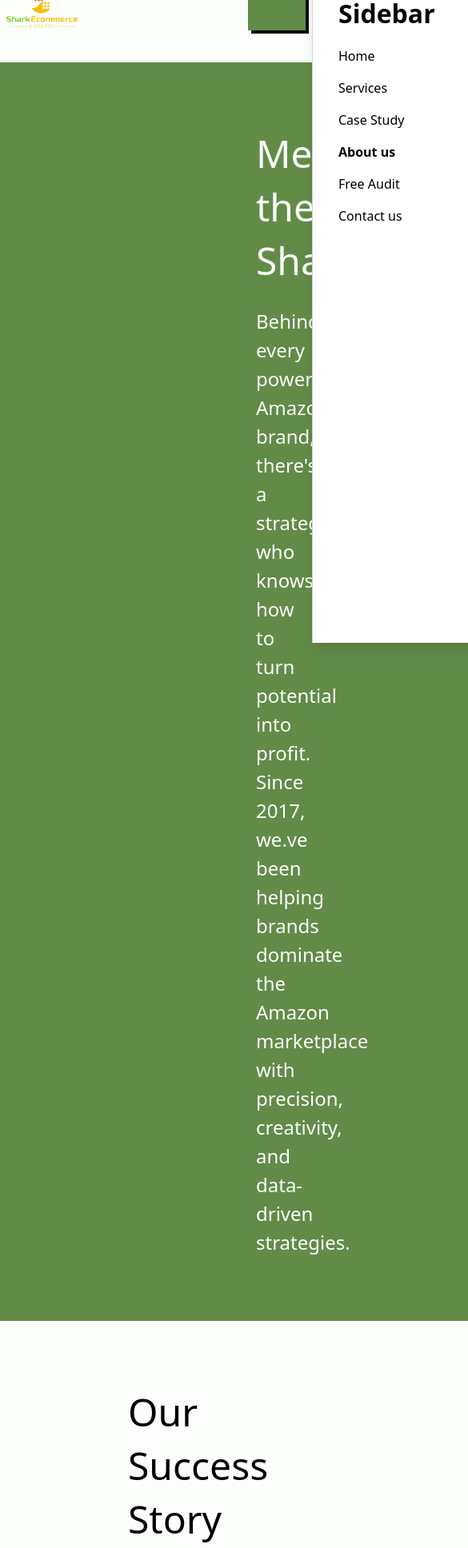
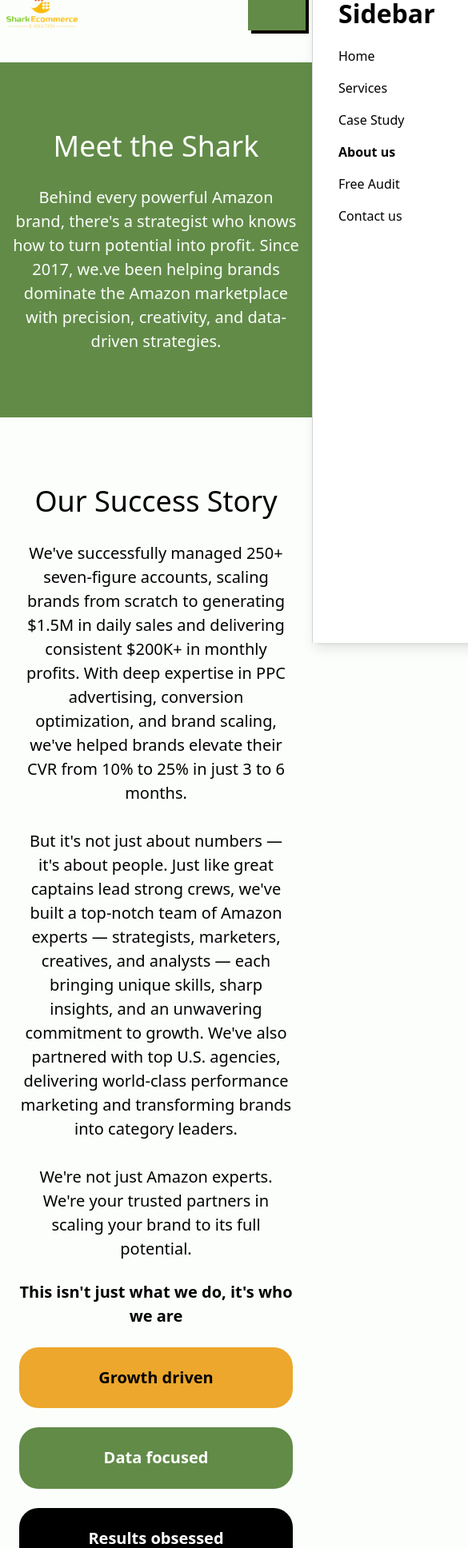
Before and after one commit to M-Taqi796/Shark-Ecommerce-Solutions, a React (Vite) app: page /about in a window 390 px wide. Shown: the part 40-1976 px from the top of the page at 80% size, 585 px wide, since content can reach past the window. Built offline with nearby package versions, Linux system fonts and the light colour scheme; some icons are missing.

Commit message:
forms made responsive

```diff
--- a/src/components/AboutUsHeader/aboutUsHeader.component.jsx
+++ b/src/components/AboutUsHeader/aboutUsHeader.component.jsx
@@ -6,24 +6,24 @@ const AboutUsHeader = () => {
   const navigate = useNavigate();
   return (
     <section>
-      <article className="text-center py-20 px-80 bg-secondary text-fontWhite mb-20">
-        <h1 className="text-xl mb-6">Meet the Shark</h1>
-        <p className="text-md">
+      <article className="text-center py-20 px-80 bg-secondary text-fontWhite mb-20 max-xl:px-32 max-md:px-10 max-sm:px-4">
+        <h1 className="text-xl mb-6 max-sm:text-sxl">Meet the Shark</h1>
+        <p className="text-md max-sm:text-smd">
           Behind every powerful Amazon brand, there's a strategist who knows how
           to turn potential into profit. Since 2017, we.ve been helping brands
           dominate the Amazon marketplace with precision, creativity, and
           data-driven strategies.
         </p>
       </article>
-      <section className="flex justify-between items-center mx-40 mb-20">
+      <section className="flex justify-between items-center gap-6 mx-40 mb-20 max-xl:mx-14 max-lg:flex-col max-sm:mx-6">
         <motion.div
           initial={{ x: -200, opacity: 0 }}
           whileInView={{ x: 0, opacity: 1 }}
           transition={{ duration: 0.5 }}
         >
-          <article className="w-[60%]">
-            <h1 className="text-xl mb-6">Our Success Story</h1>
-            <p className="text-md">
+          <article className="w-full">
+            <h1 className="text-xl mb-6 max-lg:text-center max-sm:text-sxl">Our Success Story</h1>
+            <p className="text-md max-lg:text-center max-sm:text-smd">
               We've successfully managed 250+ seven-figure accounts, scaling
               brands from scratch to generating $1.5M in daily sales and
               delivering consistent $200K+ in monthly profits. With deep
@@ -48,61 +48,24 @@ const AboutUsHeader = () => {
           whileInView={{ x: 0, opacity: 1 }}
           transition={{ duration: 0.5 }}
         >
-          {/* <div className="flex flex-col gap-6">
-            <div className="flex items-center gap-6 p-6 bg-primary rounded-2xl min-w-[300px]">
-              <Counter
-                targetNumber={250}
-                string="+"
-                color="text-fontprimary"
-                size="text-lg"
-              />
-              <p className="text-sm">
-                Seven Figure
-                <br />
-                Accounts
-                <br />
-                Managed
-              </p>
-            </div>
-            <div className="flex items-center gap-6 p-6 bg-secondary rounded-2xl min-w-[300px] text-white">
-              <Counter
-                targetNumber={1500}
-                string="K+"
-                color="text-fontprimary"
-                size="text-lg"
-              />
-              <p className="text-sm">
-                Daily Sales
-                <br />
-                Generated
-              </p>
-            </div>
-          </div> */}
           <div className="flex flex-col gap-6">
-            <h2 className="text-lg text-center">This isn't just what we do,  it's who we are</h2>
-            <div className="rounded-3xl bg-primary p-6 min-w-[20rem] text-center font-bold text-sm">
+            <h2 className="font-bold text-md max-sm:text-smd text-center">This isn't just what we do,  it's who we are</h2>
+            <div className="rounded-3xl bg-primary p-6 min-w-[20rem] max-sm:min-w-[6rem] text-center font-bold text-sm">
                 <p>Growth driven</p>
             </div>
-            <div className="rounded-3xl bg-secondary p-6 min-w-[20rem] text-white text-center font-bold text-sm">
+            <div className="rounded-3xl bg-secondary p-6 min-w-[20rem] max-sm:min-w-[6rem] text-white text-center font-bold text-sm">
                 <p>Data focused</p>
             </div>
-            <div className="rounded-3xl bg-black p-6 min-w-[20rem] text-white text-center font-bold text-sm">
+            <div className="rounded-3xl bg-black p-6 min-w-[20rem] max-sm:min-w-[6rem] text-white text-center font-bold text-sm">
                 <p>Results obsessed</p>
             </div>
           </div>
         </motion.div>
       </section>
       <section className="flex flex-col items-center gap-8 py-20 bg-primary mb-20">
-        <h1 className="text-lg text-center font-bold">
-          Want to become another success story?
-        </h1>
-        <button
-          className="text-fontPrimary px-6 py-3 bg-background shadow-[4px_4px_0px_0px] shadow-backgroundSecondary hover:shadow-[0px_0px_0px_0px]"
-          onClick={() => navigate("/contact")}
-        >
-          Lets Talk
-        </button>
-      </section>
+                <h1 className="text-md text-center font-bold max-sm:text-smd">Want to become another success story?</h1>
+                 <button className="text-fontPrimary px-6 py-3 bg-background shadow-[4px_4px_0px_0px] shadow-backgroundSecondary hover:shadow-[0px_0px_0px_0px]">Lets Talk</button>
+            </section>
     </section>
   );
 };
--- a/src/components/ContactForm/contactForm.component.jsx
+++ b/src/components/ContactForm/contactForm.component.jsx
@@ -10,20 +10,20 @@ const ContactForm = () => {
     "Account Management",
   ];
   return (
-    <section className="mx-80 mb-20">
+    <section className="mx-80 mb-20 max-xl:mx-20 max-sm:mx-4">
       <article className="text-center py-3">
-        <h1 className="text-xl text-secondary font-bold">Get In Touch</h1>
-        <p className="text-sm">
+        <h1 className="text-xl max-sm:text-sxl text-secondary font-bold">Get In Touch</h1>
+        <p className="text-sm max-sm:text-ssm">
           Questions, ideas, or opportunities—we’d love to hear from you. Contact
           Shark Ecommerce today and let's take your brand to the next level.
         </p>
       </article>
       <form
-        className="flex flex-col gap-5 w-full border rounded-4xl p-8 text-sm"
+        className="flex flex-col gap-5 w-full border rounded-4xl p-8 text-sm max-sm:p-4"
         action="https://formsubmit.co/farasat381amazon@gmail.com"
         method="POST"
       >
-        <div className="flex gap-3">
+        <div className="flex gap-3 max-md:flex-col max-md:gap-5">
           <input
             className="hidden"
             type="text"
@@ -31,14 +31,14 @@ const ContactForm = () => {
             value="Contact Request"
           />
           <input
-            className="w-full border p-2.5 rounded-tl-2xl focus:outline-none focus:ring-2 focus:ring-secondary"
+            className="w-full border p-2.5 rounded-tl-2xl focus:outline-none focus:ring-2 focus:ring-secondary max-md:rounded-tr-2xl"
             type="text"
             name="First Name"
             required
             placeholder="First Name"
           />
           <input
-            className="w-full border p-2.5 rounded-tr-2xl focus:outline-none focus:ring-2 focus:ring-secondary"
+            className="w-full border p-2.5 min-md:rounded-tr-2xl focus:outline-none focus:ring-2 focus:ring-secondary"
             type="text"
             name="Second Name"
             required
--- a/src/components/MeetingForm/meetingForm.component.jsx
+++ b/src/components/MeetingForm/meetingForm.component.jsx
@@ -36,21 +36,21 @@ const MeetingForm = () => {
   const timeSlots = generateTimeSlots();
 
   return (
-    <section className="mx-80 mb-20">
+    <section className="mx-80 mb-20 max-xl:mx-20 max-sm:mx-4">
       <article className="text-center py-3">
-        <h1 className="text-xl text-secondary font-bold">Schedule a Meeting</h1>
-        <p className="text-sm">
+        <h1 className="text-xl max-sm:text-sxl text-secondary font-bold">Schedule a Meeting</h1>
+        <p className="text-sm max-sm:text-ssm">
           Questions, ideas, or opportunities—we'd love to hear from you. Contact
           Shark Ecommerce today and let's take your brand to the next level.
         </p>
       </article>
 
       <form
-        className="flex flex-col gap-5 w-full border rounded-4xl p-8 text-sm"
+        className="flex flex-col gap-5 w-full border rounded-4xl p-8 text-sm max-sm:p-4"
         action="https://formsubmit.co/farasat381amazon@gmail.com"
         method="POST"
       >
-        <div className="flex gap-3">
+        <div className="flex gap-3 max-md:flex-col max-md:gap-5">
           <input
             className="hidden"
             type="text"
@@ -58,14 +58,14 @@ const MeetingForm = () => {
             value="Meeting Request"
           />
           <input
-            className="w-full border p-2.5 rounded-tl-2xl focus:outline-none focus:ring-2 focus:ring-secondary"
+            className="w-full border p-2.5 rounded-tl-2xl focus:outline-none focus:ring-2 focus:ring-secondary max-md:rounded-tr-2xl"
             type="text"
             name="First Name"
             required
             placeholder="First Name"
           />
           <input
-            className="w-full border p-2.5 rounded-tr-2xl focus:outline-none focus:ring-2 focus:ring-secondary"
+            className="w-full border p-2.5 min-md:rounded-tr-2xl focus:outline-none focus:ring-2 focus:ring-secondary"
             type="text"
             name="Second Name"
             required
--- a/src/components/caseStudyHeader/caseStudyHeader.component.jsx
+++ b/src/components/caseStudyHeader/caseStudyHeader.component.jsx
@@ -17,7 +17,8 @@ const CaseStudyHeader = () => {
                 </motion.div>
                 <motion.div initial={{x:50, opacity:0}} whileInView={{x:0, opacity:1}} transition={{duration:0.5}}>
                 <div className="flex items-center gap-6 p-6 bg-primary rounded-2xl">
-                    <Counter targetNumber={100} string="+" color="text-fontprimary" size="text-lg"/>
+                    {/* <Counter targetNumber={100} string="+" color="text-fontprimary" size="text-lg"/> */}
+                    <p className="text-lg font-bold">1K+</p>
                     <p className="text-sm max-sm:text-ssmt">Projects<br />Completed</p>
                 </div>
                 </motion.div>
```
Also changed, not shown: src/components/AuditForm/auditForm.component.jsx (+10 -10 lines).
